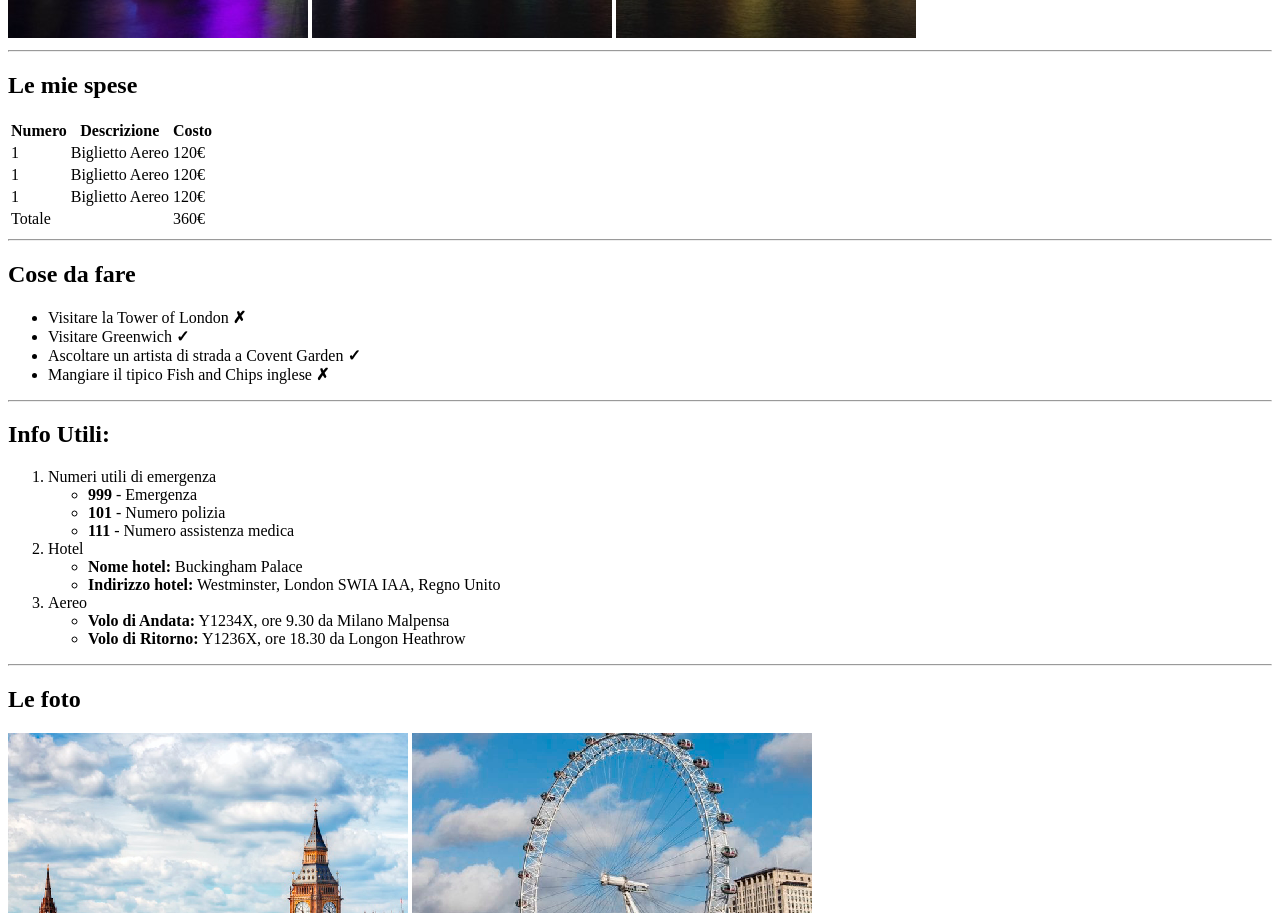
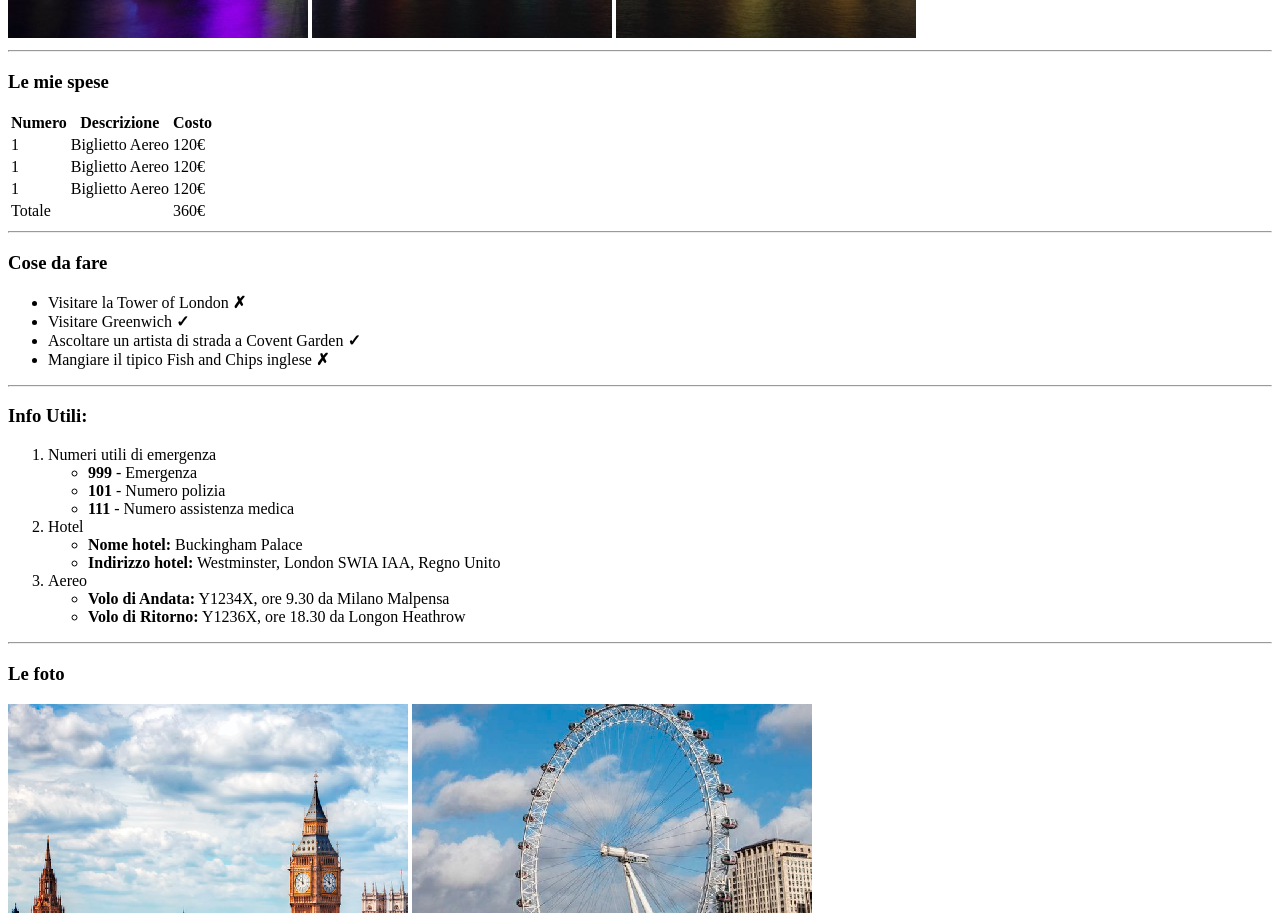
Before and after one commit to Moonatic89/html-london-trip, a plain HTML site: page index.html in a window 1280 px wide. Shown: the part 642-1555 px from the top of the page. Drawn offline with Linux system fonts and the light colour scheme.

Commit message:
Type - v2

```diff
--- a/index.html
+++ b/index.html
@@ -27,7 +27,7 @@
             <!-- Expense -->
             <section>
 
-                <h2>Le mie spese</h2>
+                <h3>Le mie spese</h3>
 
                 <table>
                     <tr>
@@ -64,7 +64,7 @@
             <!-- TODO -->
             <section>
 
-                <h2>Cose da fare</h2>
+                <h3>Cose da fare</h3>
                 <ul>
                     <li>Visitare la Tower of London <strong>&#10007;</strong></li>
                     <li>Visitare Greenwich <strong>&check;</strong></li>
@@ -78,7 +78,7 @@
             <!-- Info -->
             <section>
 
-                <h2>Info Utili:</h2>
+                <h3>Info Utili:</h3>
                 <ol>
                     <li>Numeri utili di emergenza
                         <ul>
@@ -111,7 +111,7 @@
 
         <footer>
             <!-- Photo -->
-            <h2>Le foto</h2>
+            <h3>Le foto</h3>
             <img src="./img/BigBen.png" alt="Foto Big Ben">
             <img src="./img/LondonEye.png" alt="Foto London Eye">
             <!-- /Photo -->
```
